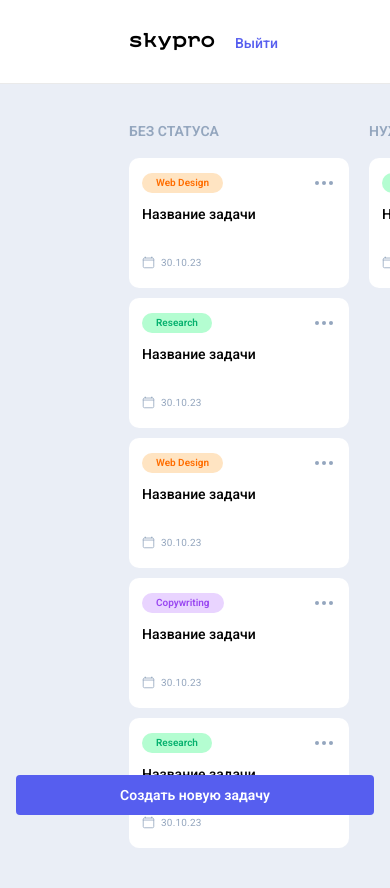
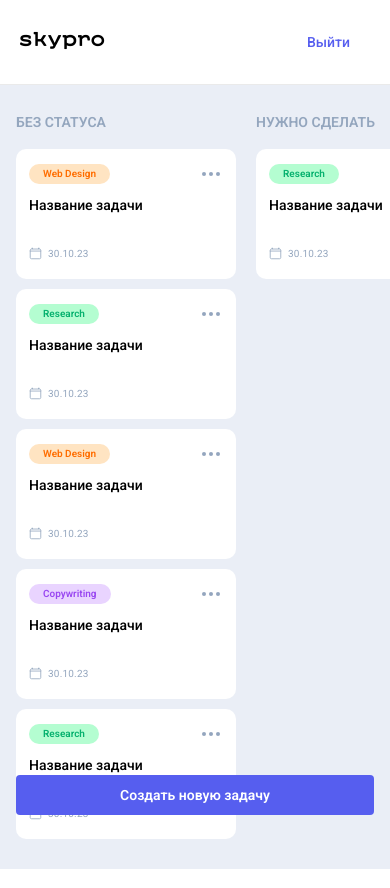
Before and after one commit to jerrye987-bit/skypro-kanban, a Vue app: page / in a window 390 px wide. Built offline with nearby package versions, Linux system fonts and the light colour scheme.

Commit message:
мобильная версия разметки главной страницы

```diff
--- a/public/assets/BaseHeader.css
+++ /dev/null
@@ -1,9 +0,0 @@
-.header {
-  display: flex;
-  align-items: center;
-  justify-content: space-between; /* Разносит логотип влево, а кнопки — вправо */
-  padding: 28px 135px 25px 130px;
-  background-color: #ffffff;      /* Чистый белый фон */
-  border-bottom: 1px solid #eaeaea; /* Тонкая серая полоса снизу */
-  box-shadow: 0 2px 4px rgba(0, 0, 0, 0.02); /* Легкая, почти незаметная тень */
-}
--- a/public/assets/main.css
+++ b/public/assets/main.css
@@ -2,7 +2,6 @@
 @import "./signup.css";
 @import "./TaskDesk.css";
 @import "./TaskColumn.css";
-@import "./BaseHeader.css";
 
 * {
   margin: 0;
@@ -727,6 +726,12 @@ body {
   width: 100%;
   margin: 0 auto;
   background-color: #FFFFFF;
+  display: flex;
+  align-items: center;
+  justify-content: space-between;
+  padding: 28px 135px 25px 130px;
+  background-color: #ffffff;
+  border-bottom: 1px solid #eaeaea;
 }
 .header__block {
   height: 70px;
@@ -989,7 +994,11 @@ body {
     z-index: 999;
   }
   .header {
-    padding: 27 20 27 0;
+    padding: 27px 20px;
+  }
+  .task-desk__grid {
+    padding: 30px 16px;
+    overflow-x: auto;
   }
 
 }
```
